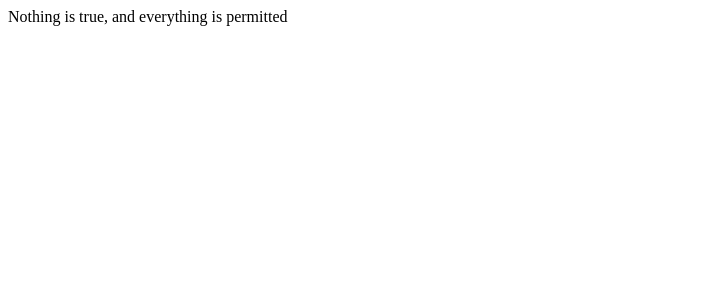
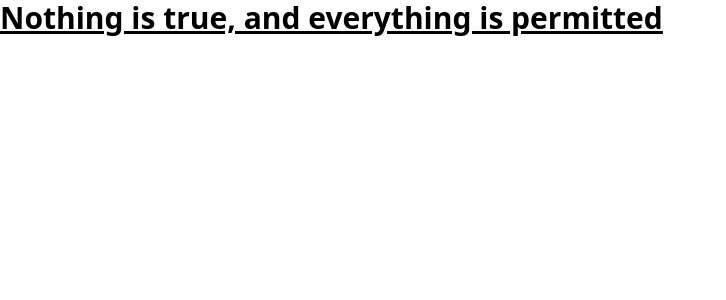
Before and after one commit to JeralSandeeptha/url-shortner-frontend, a React (Vite) app: page / in a window 1280 px wide. Shown: the top 300 px of the page, without its empty margins (0-726 px from the left). Built offline with nearby package versions, Linux system fonts and the light colour scheme.

Commit message:
Added Tailwind

```diff
--- a/package.json
+++ b/package.json
@@ -12,8 +12,10 @@
     "format": "prettier --write ."
   },
   "dependencies": {
+    "@tailwindcss/vite": "^4.1.14",
     "react": "^19.1.1",
-    "react-dom": "^19.1.1"
+    "react-dom": "^19.1.1",
+    "tailwindcss": "^4.1.14"
   },
   "devDependencies": {
     "@eslint/js": "^9.36.0",
--- a/src/App.tsx
+++ b/src/App.tsx
@@ -1,5 +1,7 @@
 function App() {
-  return <>Nothing is true, and everything is permitted</>;
+  return (
+    <h1 className="text-3xl font-bold underline">Nothing is true, and everything is permitted</h1>
+  );
 }
 
 export default App;
--- /dev/null
+++ b/src/index.css
@@ -0,0 +1 @@
+@import 'tailwindcss';
--- a/src/main.tsx
+++ b/src/main.tsx
@@ -1,6 +1,7 @@
 import { StrictMode } from 'react';
 import { createRoot } from 'react-dom/client';
 import App from './App.tsx';
+import './index.css';
 
 createRoot(document.getElementById('root')!).render(
   <StrictMode>
--- a/vite.config.ts
+++ b/vite.config.ts
@@ -1,7 +1,8 @@
 import { defineConfig } from 'vite';
 import react from '@vitejs/plugin-react';
+import tailwindcss from '@tailwindcss/vite';
 
 // https://vite.dev/config/
 export default defineConfig({
-  plugins: [react()],
+  plugins: [react(), tailwindcss()],
 });
```
Also changed, not shown: 1 other file (tests, documents, lock files or other folders).
